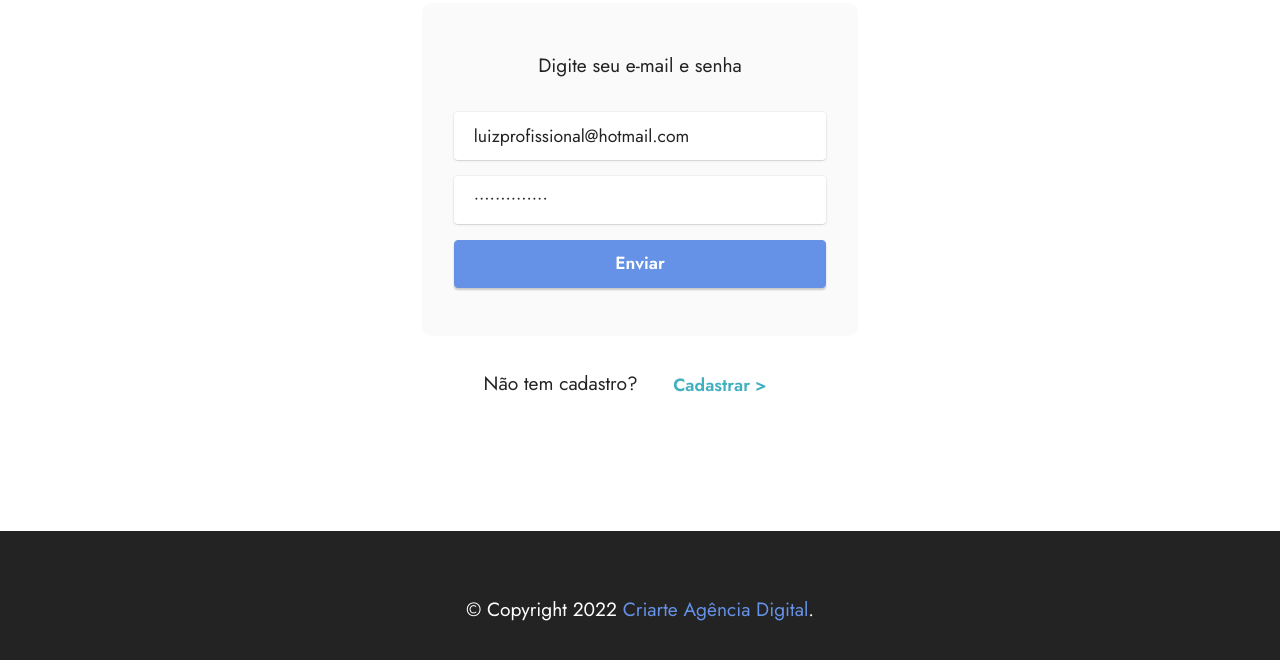
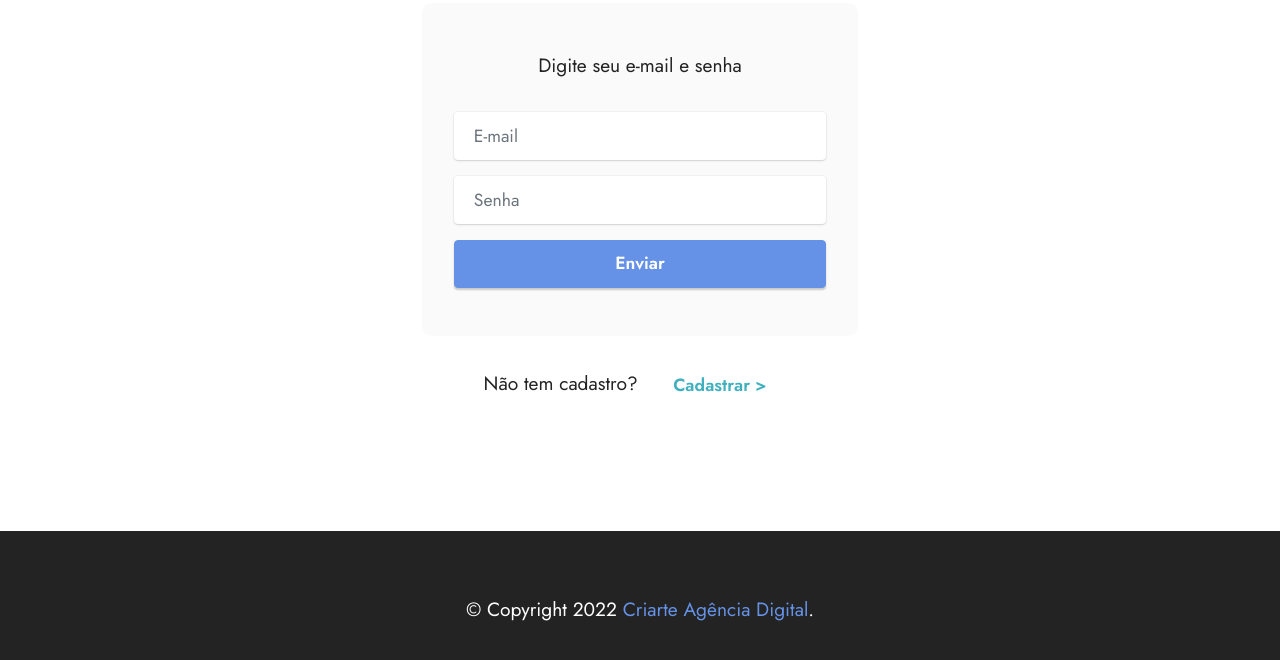
Before and after one commit to luizsilvadev/Projeto-Front-end-LABTRANS-UFSC, a plain HTML site: page index.html in a window 1280 px wide. Both pictures are taken after a click on the link "Reservas". Shown: the part 222-882 px from the top of the page. Drawn offline with nearby package versions, Linux system fonts and the light colour scheme.

Commit message:
Removendo usuário e senha padrão do sistema

```diff
--- a/index.html
+++ b/index.html
@@ -87,10 +87,10 @@
                         Digite seu e-mail e senha</p>
                     <div class="dragArea row">
                         <div class="col-lg-12 col-md-12 col-sm-12 form-group mb-3" data-for="email">
-                            <input type="email" name="email" placeholder="E-mail" data-form-field="email" class="form-control" value="luizprofissional@hotmail.com" id="email-form-login">
+                            <input type="email" name="email" placeholder="E-mail" data-form-field="email" class="form-control" value="" id="email-form-login">
                         </div>
                         <div data-for="phone" class="col-lg-12 col-md-12 col-sm-12 form-group mb-3">
-                            <input type="password" name="phone" placeholder="Senha" data-form-field="password" class="form-control" value="@DevNetCore123" id="senha-form-login">
+                            <input type="password" name="phone" placeholder="Senha" data-form-field="password" class="form-control" value="" id="senha-form-login">
                         </div>
                         <div class="col-auto mbr-section-btn align-center"><button type="submit" class="btn btn-primary display-4" id="submit-form-login">Enviar</button></div>
                     </div>
```
